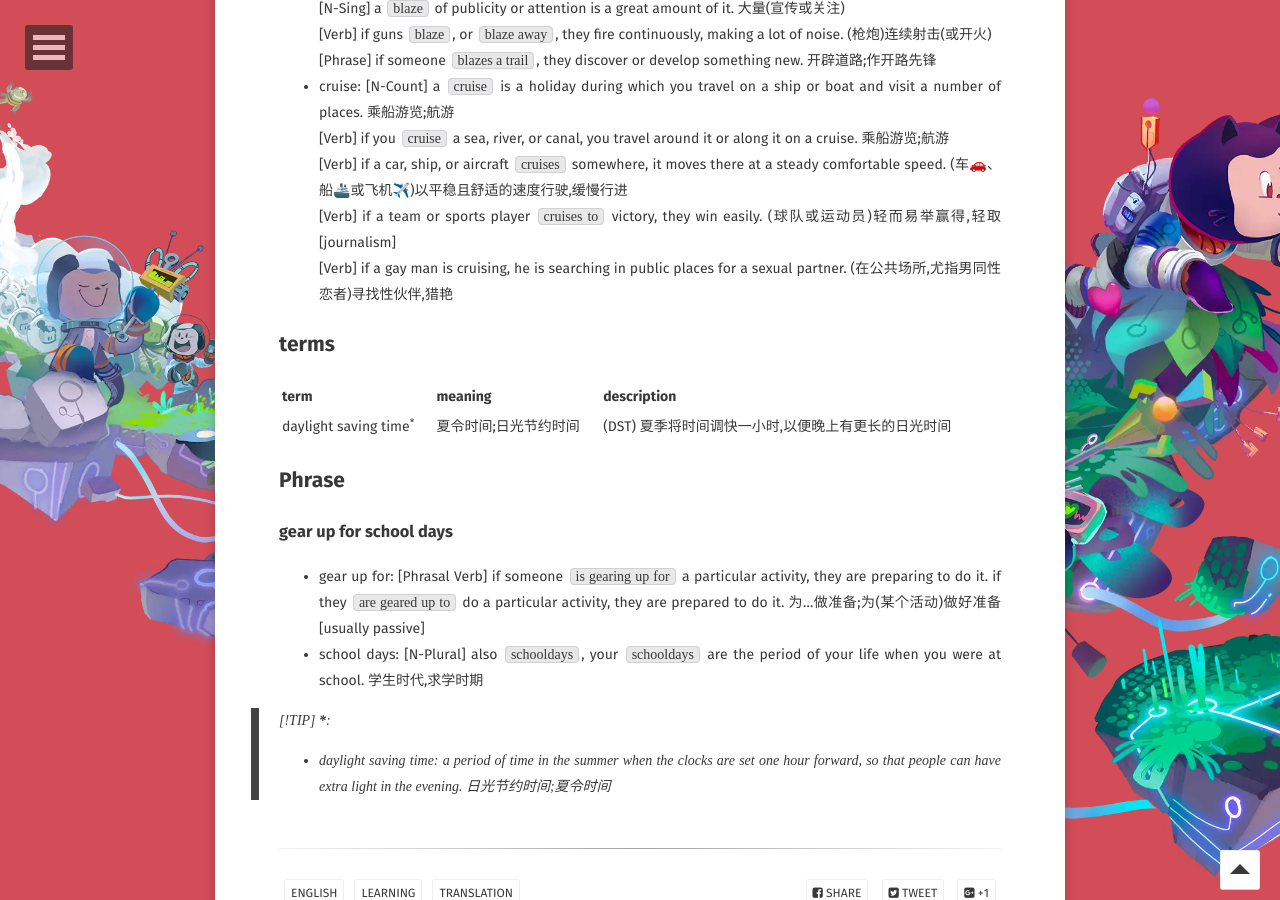
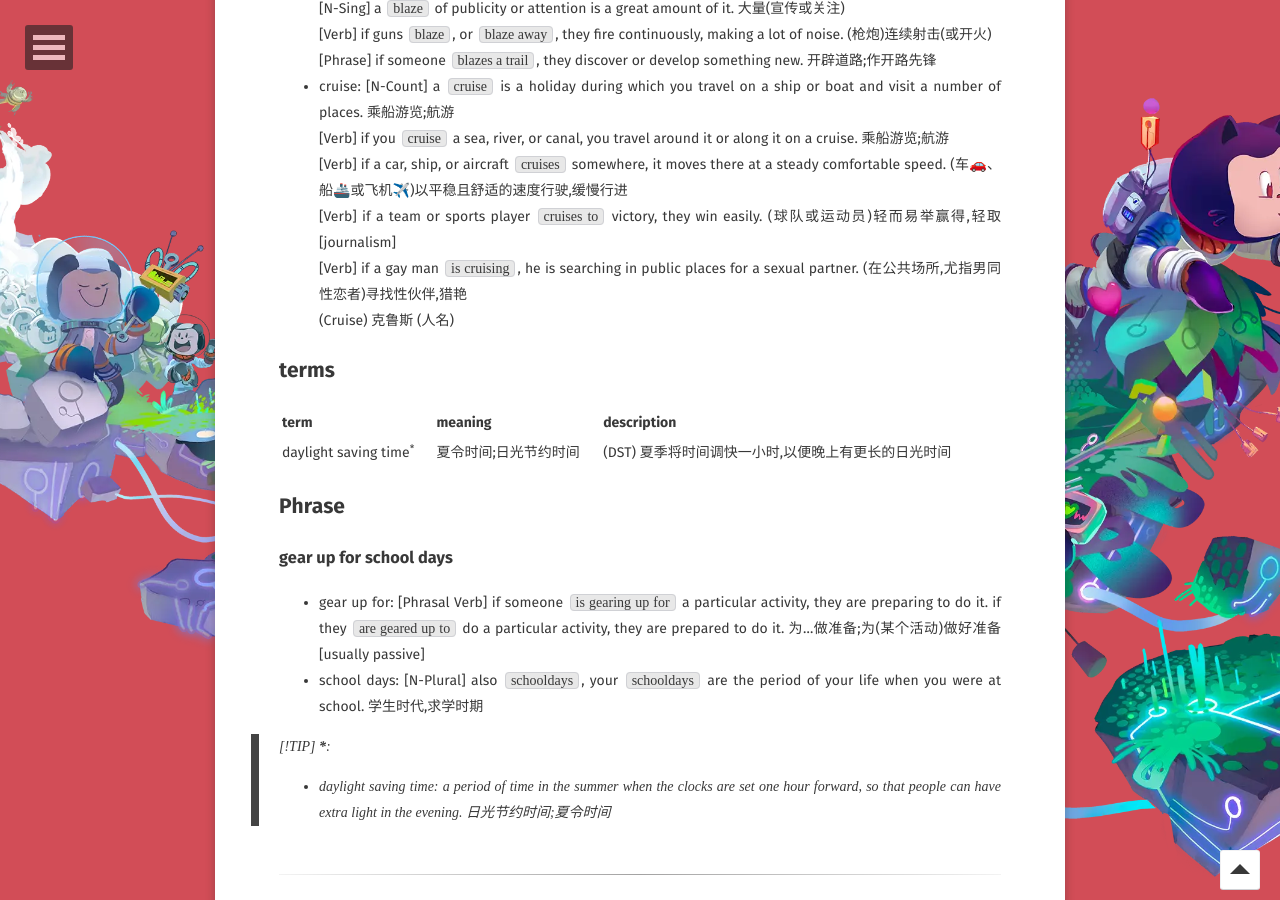
Before and after one commit to WebPavel/WebPavel.github.io, a Jekyll site: the page built from _posts/2026-03-26-daily-English-learning.md, in a window 1280 px wide and 900 px high, scrolled down 10812 px. Built offline with Jekyll 4.4.1, drawn with Linux system fonts in a browser that asks for light colours; some web fonts are replaced; comment, search, counter and statistics services are not loaded.

Commit message:
feat: updates on daily English learning

```diff
--- a/_posts/2026-03-26-daily-English-learning.md
+++ b/_posts/2026-03-26-daily-English-learning.md
@@ -219,7 +219,8 @@ When I encounter similar words again, I get confused about their meanings. For e
   [Verb] if you `cruise` a sea, river, or canal, you travel around it or along it on a cruise. 乘船游览;航游<br/>
   [Verb] if a car, ship, or aircraft `cruises` somewhere, it moves there at a steady comfortable speed. (车🚗、船🚢或飞机✈️)以平稳且舒适的速度行驶,缓慢行进<br/>
   [Verb] if a team or sports player `cruises to` victory, they win easily. (球队或运动员)轻而易举赢得,轻取 [journalism]<br/>
-  [Verb] if a gay man is cruising, he is searching in public places for a sexual partner. (在公共场所,尤指男同性恋者)寻找性伙伴,猎艳
+  [Verb] if a gay man `is cruising`, he is searching in public places for a sexual partner. (在公共场所,尤指男同性恋者)寻找性伙伴,猎艳<br/>
+  (Cruise) 克鲁斯 (人名)
 
 ## terms
 
```
